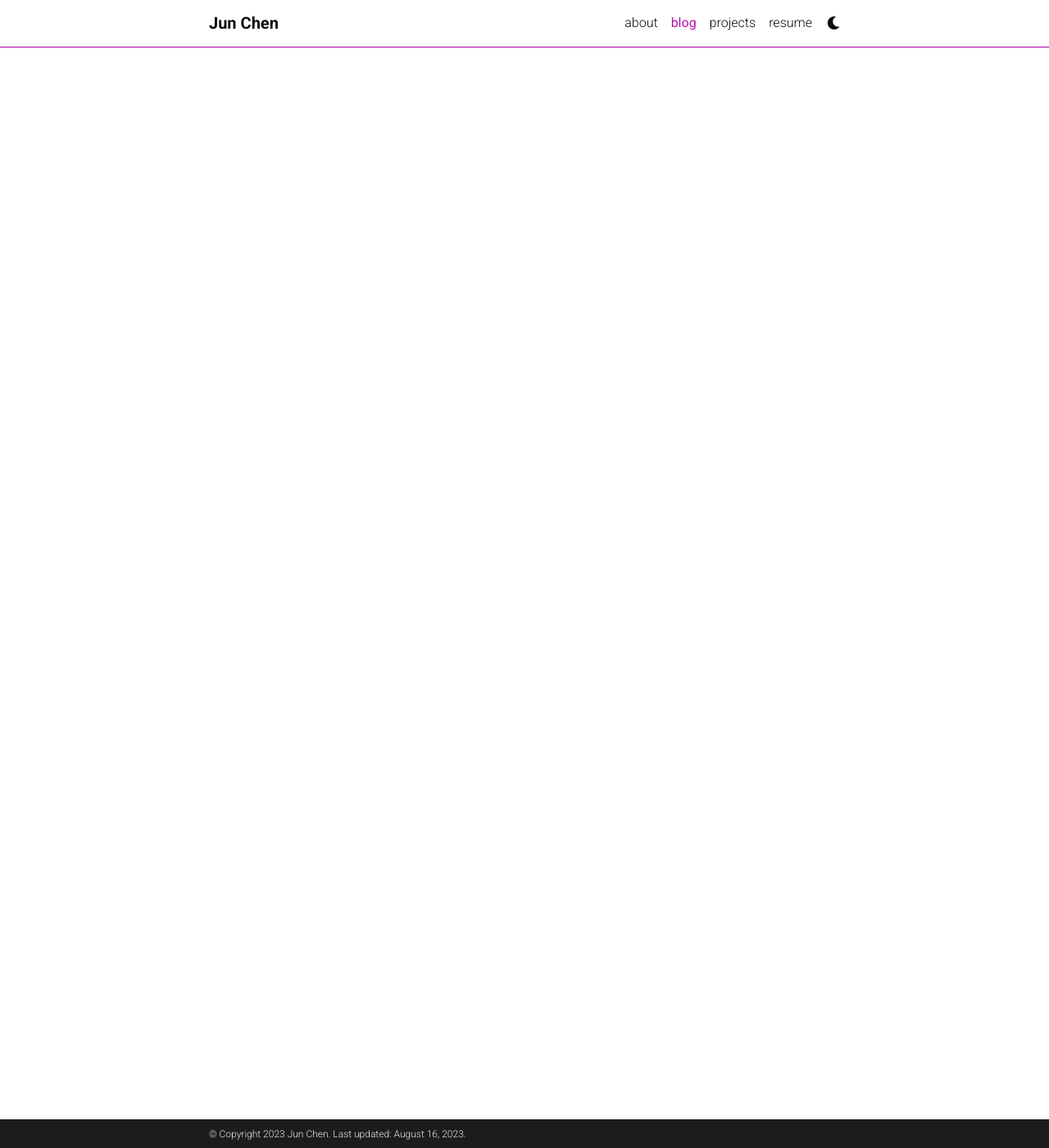
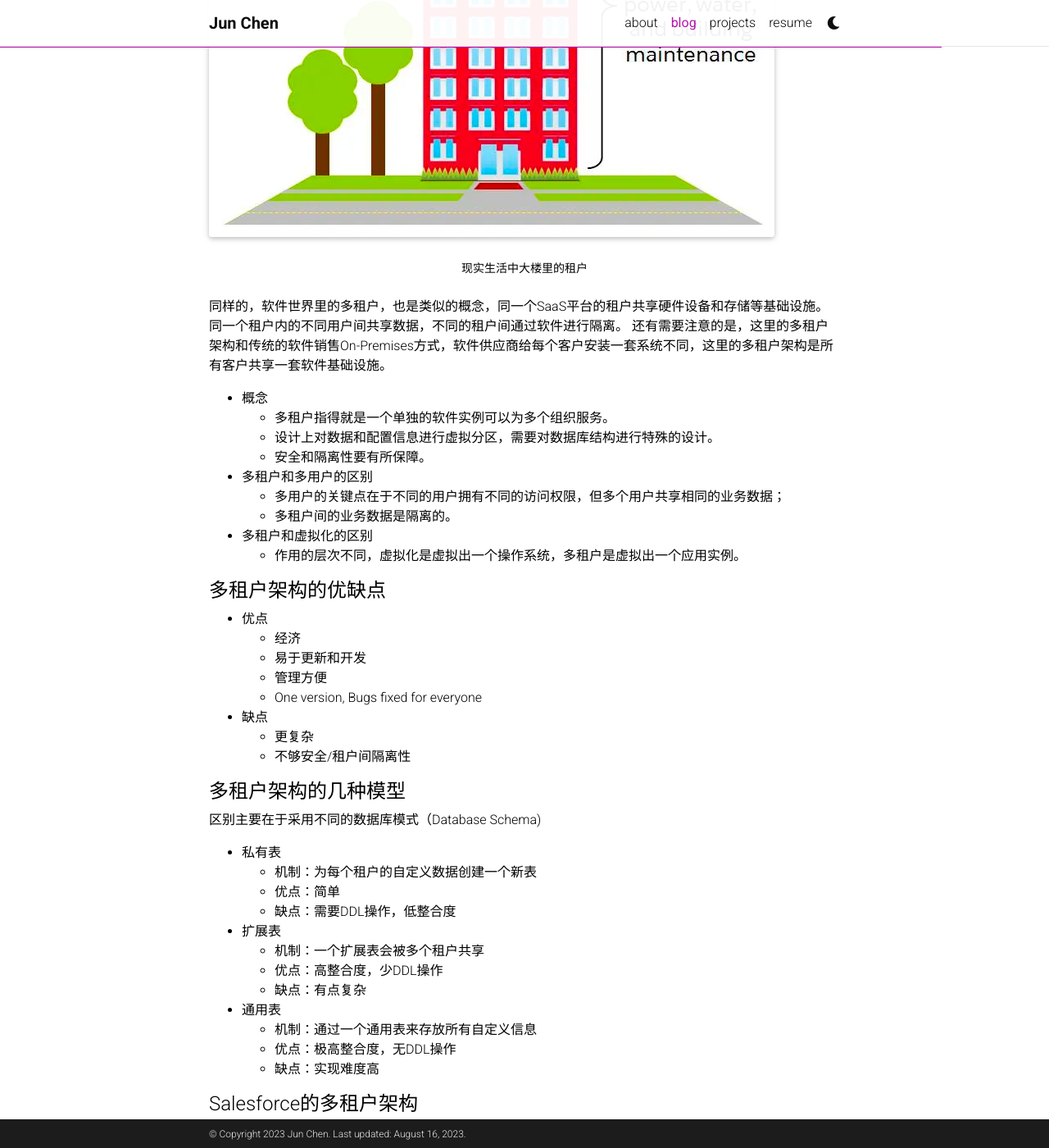
Before and after one commit to chenjun305/chenjun305.github.io, a Jekyll site: the page built from _posts/2023-08-01-multi-tenant-architecture.md, in a window 1280 px wide and 1400 px high, scrolled down 6963 px. Shown: the whole window at 82% size. Built offline with Jekyll 4.4.1, drawn with Linux system fonts in a browser that asks for light colours; full-size pictures stand in for the smaller copies a plugin makes; comment, search, counter and statistics services are not loaded; a style sheet for code colours, icons or effects is not loaded; some of the changed text lies outside the part shown.

Commit message:
update post - salesforce multitenant architecture

```diff
--- a/_posts/2023-08-01-multi-tenant-architecture.md
+++ b/_posts/2023-08-01-multi-tenant-architecture.md
@@ -135,3 +135,78 @@ Salesforce是SaaS和PaaS思想的首推者。
 <div class="caption">
     Salesforce技术架构的核心
 </div>
+
+### 多租户架构
+提到多租户，我们可以首先可以联想到现实生活中的多租户的概念。
+比如我们公司租了一栋大楼里的一间房，我们和这栋大楼的其他租户是共享这栋大楼的基础设施，比如电力供应，自来水，电梯，物业安保等，但我们租的那间房只有我们公司的员工能进入和使用，其他租户的员工无权进入。我们要缴纳租金，我们使用的水电费等。
+<div class="row mt-3">
+    <div class="col-sm mt-3 mt-md-0">
+        {% include figure.html path="assets/img/building-tenant.png" class="img-fluid rounded z-depth-1" zoomable=true %}
+    </div>
+</div>
+<div class="caption">
+    现实生活中大楼里的租户
+</div>
+
+同样的，软件世界里的多租户，也是类似的概念，同一个SaaS平台的租户共享硬件设备和存储等基础设施。同一个租户内的不同用户间共享数据，不同的租户间通过软件进行隔离。
+还有需要注意的是，这里的多租户架构和传统的软件销售On-Premises方式，软件供应商给每个客户安装一套系统不同，这里的多租户架构是所有客户共享一套软件基础设施。
+
+* 概念
+  * 多租户指得就是一个单独的软件实例可以为多个组织服务。
+  * 设计上对数据和配置信息进行虚拟分区，需要对数据库结构进行特殊的设计。
+  * 安全和隔离性要有所保障。
+* 多租户和多用户的区别
+  * 多用户的关键点在于不同的用户拥有不同的访问权限，但多个用户共享相同的业务数据；
+  * 多租户间的业务数据是隔离的。
+* 多租户和虚拟化的区别
+  * 作用的层次不同，虚拟化是虚拟出一个操作系统，多租户是虚拟出一个应用实例。
+
+#### 多租户架构的优缺点
+* 优点
+  * 经济
+  * 易于更新和开发
+  * 管理方便
+  * One version, Bugs fixed for everyone
+
+* 缺点
+  * 更复杂
+  * 不够安全/租户间隔离性
+
+#### 多租户架构的几种模型
+区别主要在于采用不同的数据库模式（Database Schema)
+
+* 私有表
+  * 机制：为每个租户的自定义数据创建一个新表
+  * 优点：简单
+  * 缺点：需要DDL操作，低整合度
+* 扩展表
+  * 机制：一个扩展表会被多个租户共享
+  * 优点：高整合度，少DDL操作
+  * 缺点：有点复杂
+* 通用表
+  * 机制：通过一个通用表来存放所有自定义信息
+  * 优点：极高整合度，无DDL操作
+  * 缺点：实现难度高
+
+#### Salesforce的多租户架构
+<div class="row mt-3">
+    <div class="col-sm mt-3 mt-md-0">
+        {% include figure.html path="assets/img/salesforce-multi-tenant.png" class="img-fluid rounded z-depth-1" zoomable=true %}
+    </div>
+</div>
+<div class="caption">
+    Salesforce的多租户架构
+</div>
+
+### 元数据驱动(Metadata Driven)
+#### 什么是元数据？
+* 业务数据
+  * 指的是客户，联系人，业务机会，合同等跟业务发生关联的数据。
+* 元数据
+  * 关于数据的数据
+  * 指的是对象，字段，页面布局，验证规则，工作流等这类定义应用本身的数据。
+  * 也被称为UDD （Universal Data Dictionary）通用数据字典
+
+#### 元数据驱动的实现原理
+理论上来说，我们只需要3张表就可以实现所有租户的所有需求。
+不同租户通过唯一的OrgID隔离，所有数据访问操作都要带OrgID参数，value0~value500存储对象的不同属性。
```
Also changed, not shown: assets/img/building-tenant.png (added), assets/img/salesforce-multi-tenant.png (added).
